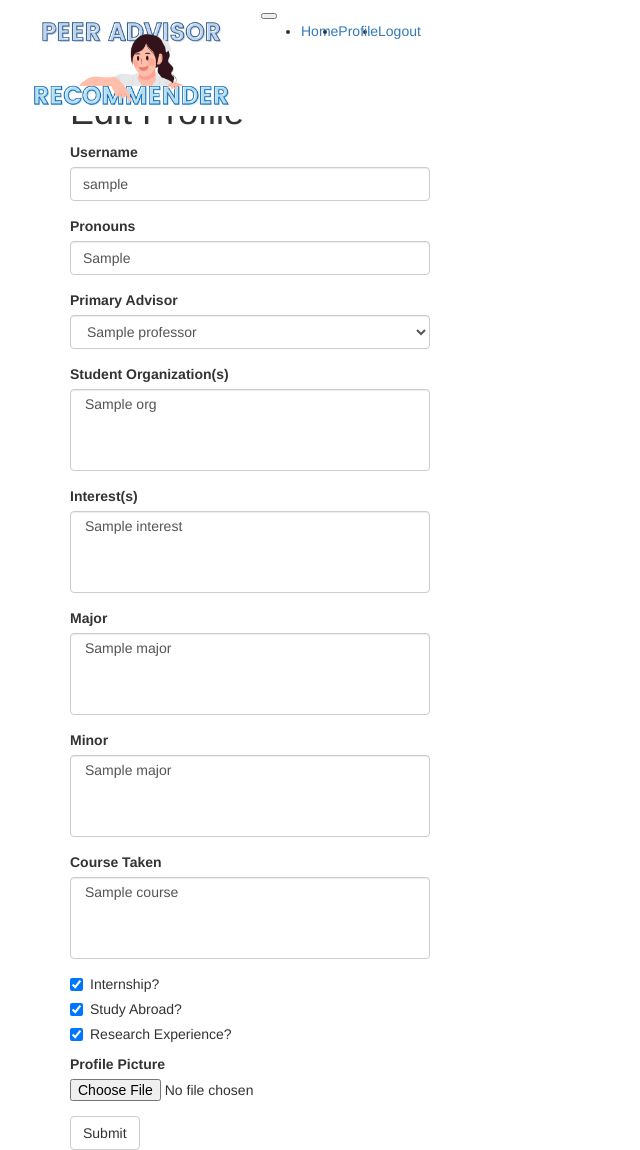
After one commit to rsen12/PeerAdvisorApp, a Flask app: page /edit_profile in a window 1280 px wide. The commit adds this page. Shown: the whole page, without its empty margins (0-640 px from the left). Run offline with Flask 3, Linux system fonts and the light colour scheme; a user stored in the database is signed in; tables that the repository leaves empty hold one stand-in row (values such as "Sample post"); some libraries are stand-ins or nearby versions.

Commit message:
add link to edit advisor profile

```diff
--- a/app/forms.py
+++ b/app/forms.py
@@ -26,7 +26,6 @@ class AdvisorForm(FlaskForm):
     primary_advisor = SelectField('Primary Advisor')
     student_orgs = SelectMultipleField('Student Organization(s)', coerce=int)
     interests = SelectMultipleField('Interest(s)', coerce=int)
-    # preferred_contact_method = SelectField('Preferred Contact Method', choices=[('email', 'Email'), ('text', 'Text')])
     class_year = SelectField('Class Year', validators=[DataRequired()], choices=[(2028, '2028'), (2027, '2027'), (2026, '2026'), (2025, '2025'), (2024, '2024'), (2023, '2023')], coerce=int)
     major = SelectMultipleField('Major', validators=[DataRequired()], coerce=int)
     minor = SelectMultipleField('Minor', validators=[DataRequired()], coerce=int)
@@ -53,3 +52,20 @@ class RegistrationForm(FlaskForm):
     password2 = PasswordField(
         'Repeat Password', validators=[DataRequired(), EqualTo('password')])
     submit = SubmitField('Register')
+
+
+class EditProfileForm(FlaskForm):
+    username = StringField('Username')
+    pronouns = StringField('Pronouns')
+    primary_advisor = SelectField('Primary Advisor')
+    student_orgs = SelectMultipleField('Student Organization(s)', coerce=int)
+    interests = SelectMultipleField('Interest(s)', coerce=int)
+    major = SelectMultipleField('Major', validators=[DataRequired()], coerce=int)
+    minor = SelectMultipleField('Minor', validators=[DataRequired()], coerce=int)
+    course = SelectMultipleField('Course Taken', validators=[DataRequired()], coerce=int)
+    internship = BooleanField('Internship?')
+    study_abroad = BooleanField('Study Abroad?')
+    student_research = BooleanField('Research Experience?')
+    profile_pic = FileField('Profile Picture',
+                            validators=[FileAllowed(['jpg', 'png', 'jpeg'], 'Images only!')])
+    submit = SubmitField('Submit')
--- a/app/routes.py
+++ b/app/routes.py
@@ -2347,3 +2347,74 @@ def ongoing_advisors():
         advisor_list.append(User.query.get_or_404(each_match.advisor_id))
 
     return render_template('ongoing_advisors.html', advisor_list=advisor_list, title='Your Advisors')
+
+
+@app.route('/edit_profile', methods=['GET', 'POST'])
+@login_required
+def edit_profile():
+    form = EditProfileForm()
+
+    form.student_orgs.choices = [(o.id, o.name) for o in Org.query.all()]
+    form.major.choices = [(m.id, m.name) for m in Major.query.all()]
+    form.primary_advisor.choices = [(p.id, p.name) for p in Professor.query.all()]
+    form.interests.choices = [(i.id, i.name) for i in Interest.query.all()]
+    form.minor.choices = [(m.id, m.name) for m in Major.query.all()]
+    form.course.choices = [(c.id, c.name) for c in Course.query.all()]
+
+    if form.validate_on_submit():
+        user = current_user
+        user.username = form.username.data
+        user.pronouns = form.pronouns.data
+        user.internship = form.internship.data
+        user.study_abroad = form.study_abroad.data
+        user.student_research = form.student_research.data
+        uploaded_file = form.profile_pic.data
+        if uploaded_file is not None:
+            filename = secure_filename(uploaded_file.filename)
+            file_path = os.path.join(app.config['UPLOAD_FOLDER'], filename)
+            uploaded_file.save(file_path)
+            user.profile_pic = file_path
+            path_list = user.profile_pic.split('/')[1:]
+            new_path = '/'.join(path_list)
+            user.profile_pic = "/" + new_path
+        db.session.commit()
+
+        for org in user.o2u:
+            db.session.delete(org)
+            db.session.commit()
+        for major in user.m2u:
+            db.session.delete(major)
+            db.session.commit()
+        for interest in user.i2u:
+            db.session.delete(interest)
+            db.session.commit()
+        for course in user.c2u:
+            db.session.delete(course)
+            db.session.commit()
+
+        for org_id in form.student_orgs.data:
+            o2u = StudentOrgToUser(org_id=org_id, user_id=user.id)
+            db.session.add(o2u)
+            db.session.commit()
+        for major_id in form.major.data:
+            m2u = MajorToUser(major_id=major_id, user_id=user.id)
+            db.session.add(m2u)
+            db.session.commit()
+        for interest_id in form.interests.data:
+            i2u = InterestToUser(interest_id=interest_id, user_id=user.id)
+            db.session.add(i2u)
+            db.session.commit()
+        for course_id in form.course.data:
+            c2u = CourseToUser(course_id=course_id, user_id=user.id)
+            db.session.add(c2u)
+            db.session.commit()
+        flash('Your changes have been saved, {}'.format(form.username.data))
+        return redirect(url_for('advisor_profile', username=user.username))
+    elif request.method == 'GET':
+        form.username.data = current_user.username
+        form.pronouns.data = current_user.pronouns
+        form.internship.data = current_user.internship
+        form.study_abroad.data = current_user.study_abroad
+        form.student_research.data = current_user.student_research
+    return render_template('edit_advisor_profile.html', title='Edit Profile',
+                           form=form)
--- a/app/templates/base.html
+++ b/app/templates/base.html
@@ -43,6 +43,7 @@
                     <a class="dropdown-item" href="{{ url_for('advisee_matches') }}">Your Advisor Matches</a>
                     <a class="dropdown-item" href="{{ url_for('ongoing_advisors') }}">Your Advisors</a>
                     <a class="dropdown-item" href="{{ url_for('advisor_profile', username=current_user.username) }}">Your Advisor Profile</a>
+                    <a class="dropdown-item" href="{{ url_for('edit_profile') }}">Edit your profile</a>
                     <a class="dropdown-item" href="{{ url_for('ongoing_advisee_connections') }}">Ongoing Advisees</a>
                 </div>
             </li>
--- /dev/null
+++ b/app/templates/edit_advisor_profile.html
@@ -0,0 +1,11 @@
+{% extends "base.html" %}
+{% import 'bootstrap/wtf.html' as wtf %}
+
+{% block app_content %}
+    <h1>Edit Profile</h1>
+    <div class="row">
+        <div class="col-md-4">
+            {{ wtf.quick_form(form) }}
+        </div>
+    </div>
+{% endblock %}
```
